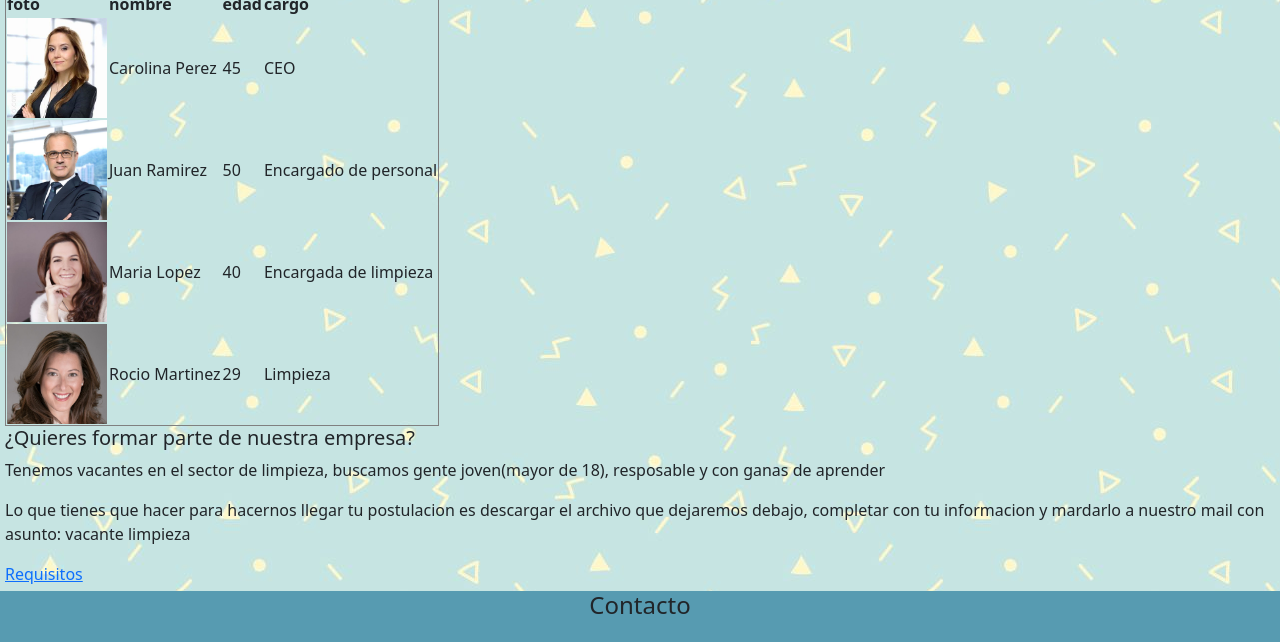
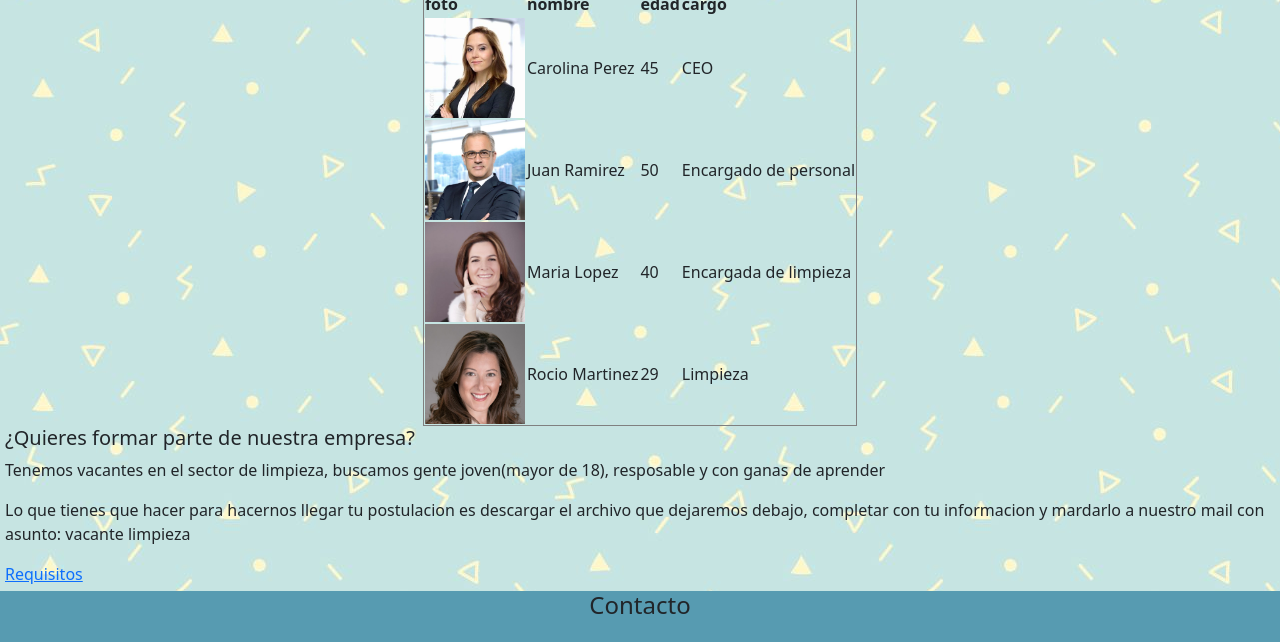
Before and after one commit to valen44324/masterclean, a plain HTML site: page tabla.html in a window 1280 px wide. Shown: the part 187-829 px from the top of the page. Drawn offline with nearby package versions, Linux system fonts and the light colour scheme.

Commit message:
Update tabla.html

```diff
--- a/tabla.html
+++ b/tabla.html
@@ -72,7 +72,7 @@
 
     <section>
         <h2>Integrantes de la empresa</h2>
-
+<div class="tabla">
         <table border="1">
             <tr>
                 <th>foto</th>
@@ -108,6 +108,7 @@
             </tr>
 
         </table>
+        </div>
         <h5>¿Quieres formar parte de nuestra empresa?</h5>
 
         <p>Tenemos vacantes en el sector de limpieza, buscamos gente joven(mayor de 18), resposable y con ganas de
```
